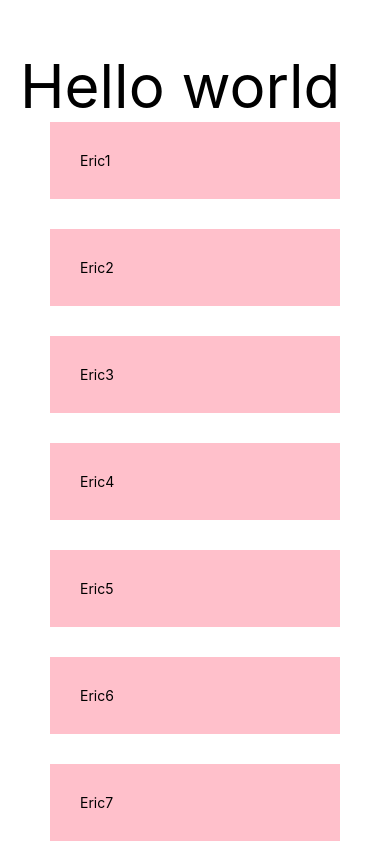
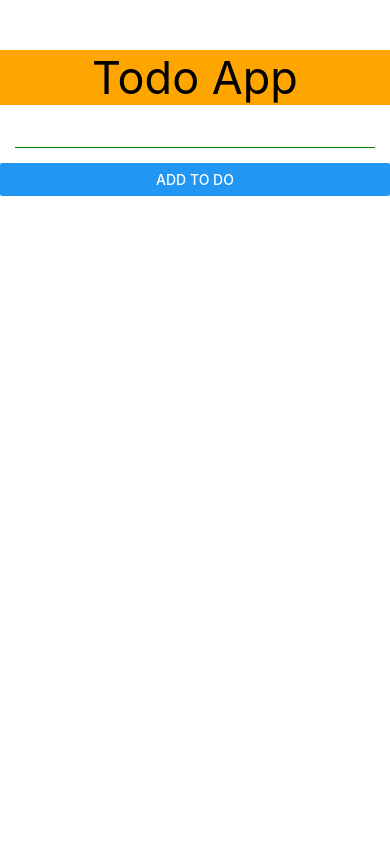
Before and after one commit to chouThanhh/react-native, a React Native app: screen / in a window 390 px wide. Built offline with nearby package versions, Linux system fonts and the light colour scheme.

Commit message:
9 Todo App p1

```diff
--- a/App.tsx
+++ b/App.tsx
@@ -1,68 +1,96 @@
 import { StatusBar } from 'expo-status-bar';
 import { useState } from 'react';
-import { Button, FlatList, ScrollView, StyleSheet, Text, TextInput, View } from 'react-native';
+import { Alert, Button, FlatList, ScrollView, StyleSheet, Text, TextInput, View } from 'react-native';
+interface ITodo {
+  id: number;
+  name: string
+}
 
 export default function App() {
 
-  const [students, setStudents] = useState([
-    { id: 1, name: "Eric1", age: 18 }, // key
-    { id: 2, name: "Eric2", age: 18 },
-    { id: 3, name: "Eric3", age: 18 },
-    { id: 4, name: "Eric4", age: 18 },
-    { id: 5, name: "Eric5", age: 18 },
-    { id: 6, name: "Eric6", age: 18 },
-    { id: 7, name: "Eric7", age: 18 },
-    { id: 8, name: "Eric8", age: 18 },
-    { id: 9, name: "Eric9", age: 18 },
-    { id: 10, name: "Eric10", age: 18 },
+  const [todo, setTodo] = useState("");
+
+  const [listTodo, setListTodo] = useState<ITodo[]>([])
+
+  // { id: 1, name: "watching hoidanit" }
+
+  function randomInteger(min: number, max: number) {
+    return Math.floor(Math.random() * (max - min + 1)) + min;
+  }
+  const handleAddTodo = () => {
+    if (!todo) return;
+    setListTodo([...listTodo,
+    { id: randomInteger(2, 2000), name: todo }
     ])
+    setTodo("")
+  }
 
   //jsx
   return (
     <View style={styles.container}>
-      <Text style={{ fontSize: 60 }}>Hello world</Text>
+      {/* header */}
+      <Text style={styles.header}>Todo App</Text>
 
+      {/* form  */}
+      <View>
+        <TextInput
+          value={todo}
+          style={styles.todoInput}
+          onChangeText={(value) => setTodo(value)}
+        />
+        <Button title='Add to do'
+          onPress={handleAddTodo}
+        />
+      </View>
+
+      {/* list todo */}
+      <View style={styles.body}>
         <FlatList
-        data={students}
+          data={listTodo}
           keyExtractor={item => item.id + ""}
           renderItem={({ item }) => {
             return (
-            <View style={{
-              padding: 30,
-              backgroundColor: "pink",
-              marginBottom: 30,
-              marginHorizontal: 30
-            }}>
-              <Text>{item.name}</Text>
-            </View>
+              <Text style={styles.todoItem}>{item.name}</Text>
             )
           }}
         />
-      {/* <ScrollView>
-        {students.map(item => {
-          return (
-            <View key={item.id} style={{
-              padding: 30,
-              backgroundColor: "pink",
-              marginBottom: 30
-            }}>
-              <Text>{item.name}</Text>
       </View>
-          )
-        })}
-      </ScrollView> */}
+
     </View>
   );
 }
 
 //css in js
 const styles = StyleSheet.create({
+  header: {
+    backgroundColor: 'orange',
+    paddingHorizontal: 20,
+    textAlign: 'center',
+    fontSize: 45
+  },
   container: {
     paddingTop: 50,
-    paddingHorizontal: 20,
+    // paddingHorizontal: 20,
     flex: 1,
     backgroundColor: '#fff',
     // alignItems: 'center',
     // justifyContent: 'center',
+  },
+  todoInput: {
+    borderBottomWidth: 1,
+    borderBottomColor: "green",
+    padding: 5,
+    margin: 15,
+  },
+  body: {
+    paddingHorizontal: 10,
+    marginBottom: 20
+  },
+  todoItem: {
+    fontSize: 30,
+    borderWidth: 1,
+    borderStyle: "dashed",
+    marginBottom: 20,
+    padding: 10
   }
 });
```
Lines whose indentation alone changed are shown as unchanged.
